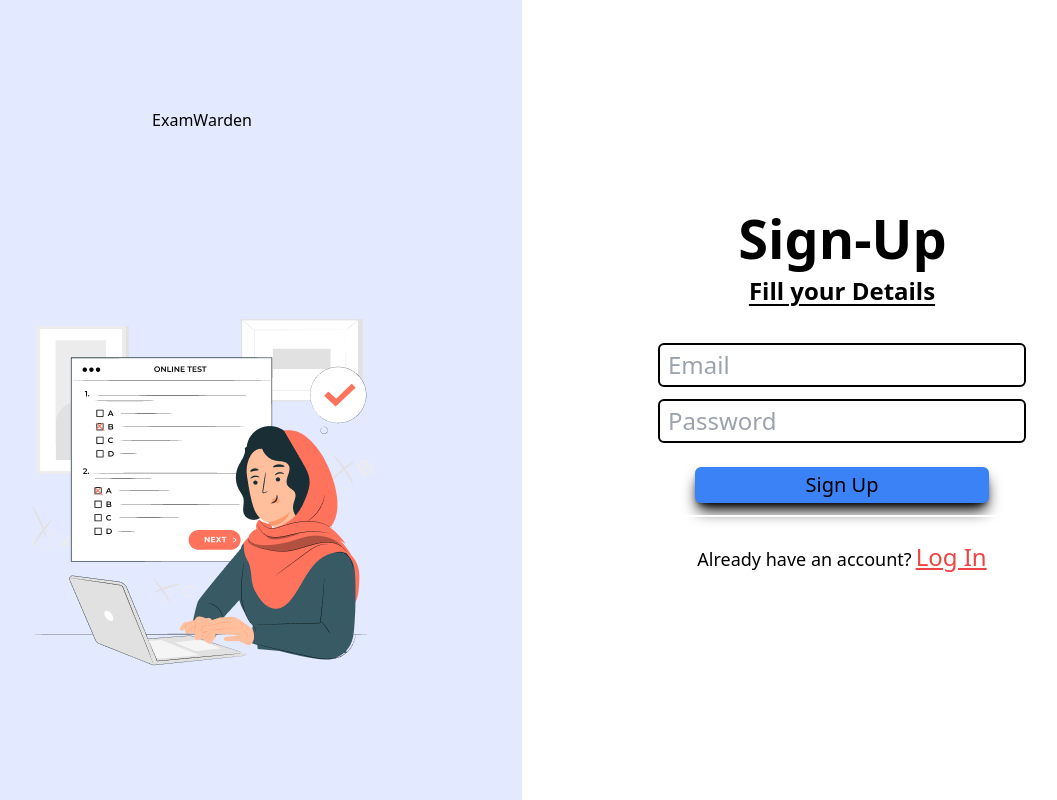
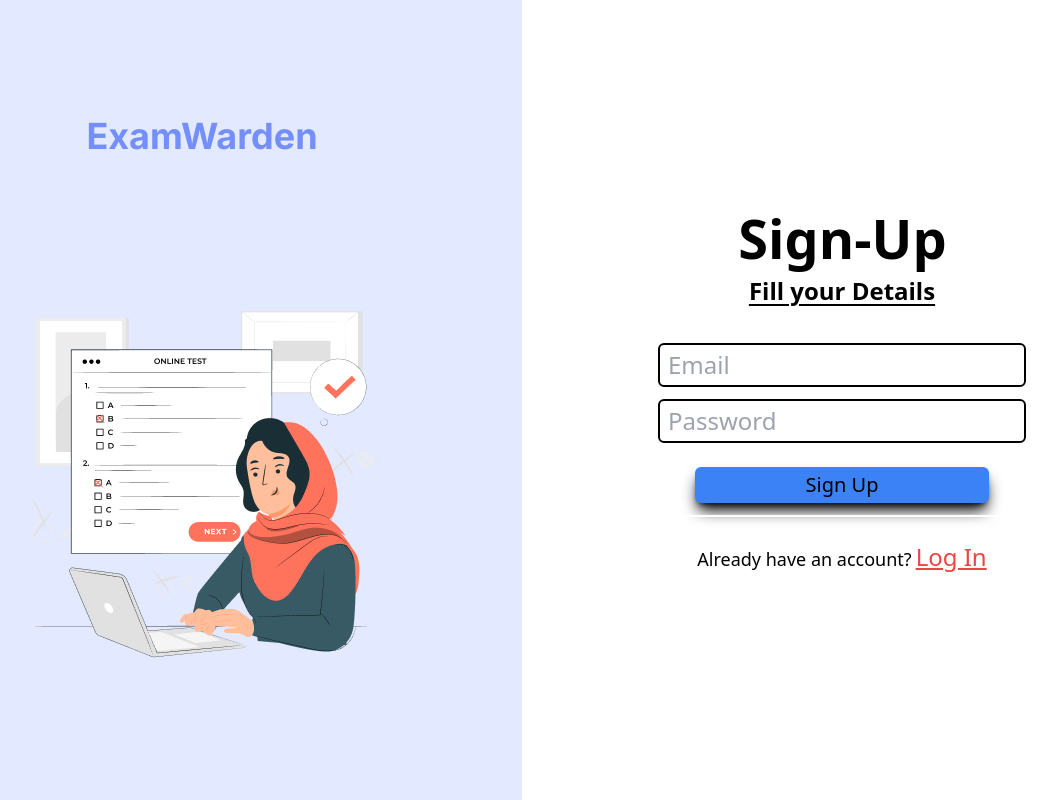
Before and after one commit to AryanSrivastava1709/sihsubmit, a React (Vite) app: page /signup in a window 1280 px wide. Shown: the whole page, without its empty margins (118-1175 px from the left). Built offline with nearby package versions, Linux system fonts and the light colour scheme.

Commit message:
signup sidebar completed

```diff
--- a/src/components/routes/SignUp.jsx
+++ b/src/components/routes/SignUp.jsx
@@ -45,13 +45,15 @@ const SignUp = () => {
       <div className="flex items-center bg-headerColor/40 justify-start h-screen w-full">
         <div className="items-center justify-center flex w-full flex-col">
           <div className="">
-            <p>ExamWarden</p>
+            <p className=" font-primaryFont font-bold text-4xl text-primary">
+              ExamWarden
+            </p>
           </div>
 
           <img
             src={online_test}
             alt="SignUp Page"
-            className="flex h-[25rem] w-[25rem] mt-[10rem]"
+            className="flex h-[25rem] w-[25rem] mt-[8rem]"
           />
         </div>
 
--- a/src/index.css
+++ b/src/index.css
@@ -0,0 +1 @@
+@import url("https://fonts.googleapis.com/css2?family=Inter:wght@400;500;600;700&display=swap");
--- a/tailwind.config.js
+++ b/tailwind.config.js
@@ -13,7 +13,9 @@ export default {
         //Shades
       },
     },
-
+    fontFamily: {
+      primaryFont: ["Inter", "sans-serif"],
+    },
   },
   plugins: [],
 };
```
